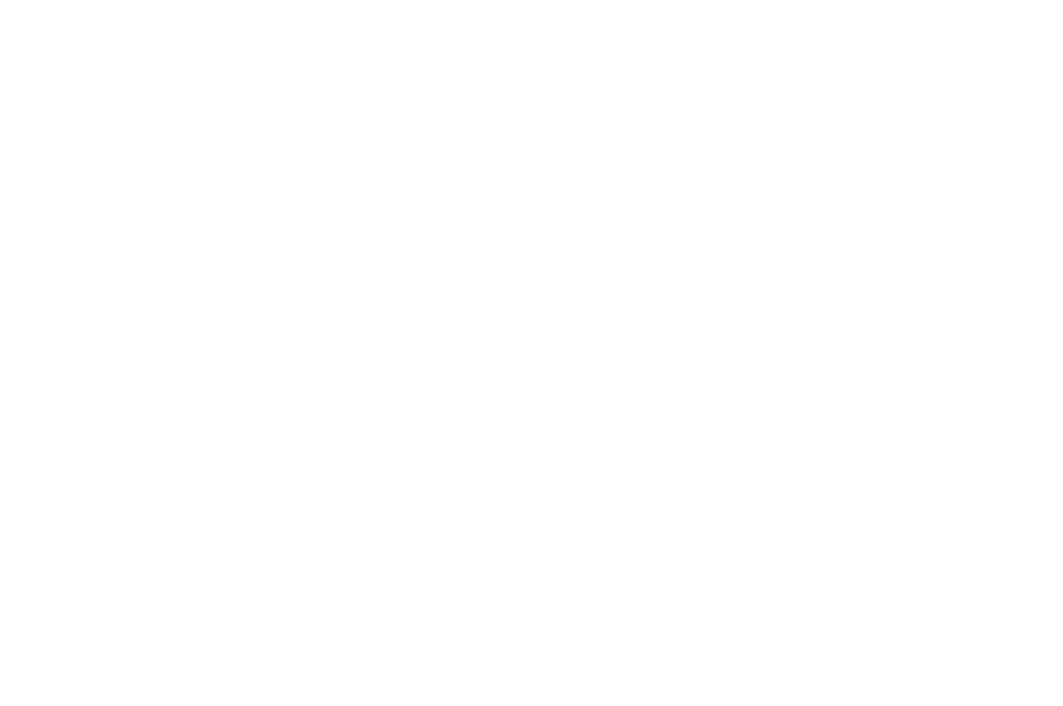
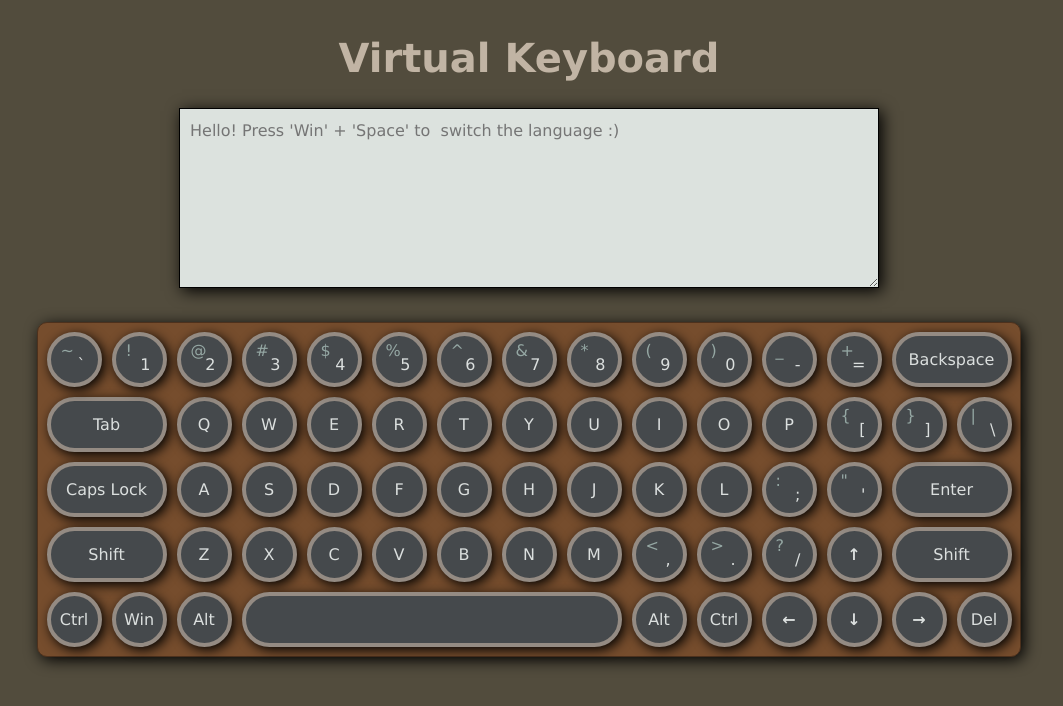
Before and after one commit to vikuli/Virtual-Keyboard, a plain HTML site: page keyboard/index.html in a window 1280 px wide. Shown: the whole page, without its empty margins (111-1174 px from the left). Drawn offline with Linux system fonts and the light colour scheme.

Commit message:
refactor: add content on page

```diff
--- a/keyboard/index.html
+++ b/keyboard/index.html
@@ -9,6 +9,74 @@
     <link rel="stylesheet" href="style.css">
 </head>
 <body>
+    <h1 class="title">Virtual Keyboard</h1>
+    <textarea name="text" class="textarea" placeholder="Hello! Press 'Win' + 'Space' to  switch the language :)" autofocus></textarea>
+    <div class="key_container">
+        <div class="key dbl_key"><span class="symbol1">~</span><span class="symbol2">`</span></div>
+        <div class="key dbl_key"><span class="symbol1">!</span><span class="symbol2">1</span></div>
+        <div class="key dbl_key"><span class="symbol1">@</span><span class="symbol2">2</span></div>
+        <div class="key dbl_key"><span class="symbol1">#</span><span class="symbol2">3</span></div>
+        <div class="key dbl_key"><span class="symbol1">$</span><span class="symbol2">4</span></div>
+        <div class="key dbl_key"><span class="symbol1">%</span><span class="symbol2">5</span></div>
+        <div class="key dbl_key"><span class="symbol1">^</span><span class="symbol2">6</span></div>
+        <div class="key dbl_key"><span class="symbol1">&</span><span class="symbol2">7</span></div>
+        <div class="key dbl_key"><span class="symbol1">*</span><span class="symbol2">8</span></div>
+        <div class="key dbl_key"><span class="symbol1">(</span><span class="symbol2">9</span></div>
+        <div class="key dbl_key"><span class="symbol1">)</span><span class="symbol2">0</span></div>
+        <div class="key dbl_key"><span class="symbol1">_</span><span class="symbol2">-</span></div>
+        <div class="key dbl_key"><span class="symbol1">+</span><span class="symbol2">=</span></div>
+        <div class="key key_2x">Backspace</div>
+        <div class="key key_2x">Tab</div>
+        <div class="key">Q</div>
+        <div class="key">W</div>
+        <div class="key">E</div>
+        <div class="key">R</div>
+        <div class="key">T</div>
+        <div class="key">Y</div>
+        <div class="key">U</div>
+        <div class="key">I</div>
+        <div class="key">O</div>
+        <div class="key">P</div>
+        <div class="key dbl_key"><span class="symbol1">{</span><span class="symbol2">[</span></div>
+        <div class="key dbl_key"><span class="symbol1">}</span><span class="symbol2">]</span></div>
+        <div class="key dbl_key"><span class="symbol1">|</span><span class="symbol2">\</span></div>
+        <div class="key key_2x">Caps Lock</div>
+        <div class="key">A</div>
+        <div class="key">S</div>
+        <div class="key">D</div>
+        <div class="key">F</div>
+        <div class="key">G</div>
+        <div class="key">H</div>
+        <div class="key">J</div>
+        <div class="key">K</div>
+        <div class="key">L</div>
+        <div class="key dbl_key"><span class="symbol1">:</span><span class="symbol2">;</span></div>
+        <div class="key dbl_key"><span class="symbol1">"</span><span class="symbol2">'</span></div>
+        <div class="key key_2x">Enter</div>
+        <div class="key key_2x">Shift</div>
+        <div class="key">Z</div>
+        <div class="key">X</div>
+        <div class="key">C</div>
+        <div class="key">V</div>
+        <div class="key">B</div>
+        <div class="key">N</div>
+        <div class="key">M</div>
+        <div class="key dbl_key"><span class="symbol1"><</span><span class="symbol2">,</span></div>
+        <div class="key dbl_key"><span class="symbol1">></span><span class="symbol2">.</span></div>
+        <div class="key dbl_key"><span class="symbol1">?</span><span class="symbol2">/</span></div>
+        <div class="key arrow">↑</div>
+        <div class="key key_2x">Shift</div>
+        <div class="key">Ctrl</div>
+        <div class="key">Win</div>
+        <div class="key">Alt</div>
+        <div class="key key_6x"></div>
+        <div class="key">Alt</div>
+        <div class="key">Ctrl</div>
+        <div class="key arrow">←</div>
+        <div class="key arrow">↓</div>
+        <div class="key arrow">→</div>
+        <div class="key">Del</div>
+    </div>
     <script src="script.js"></script>
 </body>
 </html>
--- a/keyboard/style.css
+++ b/keyboard/style.css
@@ -0,0 +1,104 @@
+html {
+    box-sizing: border-box;
+    scroll-behavior: smooth;
+}
+*, *::before, *::after {
+    box-sizing: inherit;
+}
+
+body{
+    text-align: center;
+    background-color: #524c3d;
+}
+
+.title{
+    margin: 0;
+    font-family:'Lucida Sans Unicode', sans-serif;
+    color: #c1b4a4;
+    font-size: 40px;
+    line-height: 100px;
+}
+
+.textarea{
+    width: 700px;
+    height: 180px;
+    padding: 10px;
+    margin-bottom: 30px;
+    border: solid 1px #000000;
+    font-family:'Lucida Sans Unicode', sans-serif;
+    color: #000000;
+    font-size: 16px;
+    line-height: 24px;
+    background-color: #ecf3f1e5;
+    transition: 0.5s ease-in-out;
+}
+
+.textarea:focus{
+    outline: none;
+    box-shadow: 3px 3px 15px 0px #000000;
+}
+
+.key_container{
+    width: 984px;
+    height: 335px;
+    margin: 0 auto;
+    display: flex;
+    flex-wrap: wrap;
+    justify-content: center;
+    align-content: center;
+    gap: 10px;
+    border: solid 1px #4d311d;
+    background-color: #764d2d;
+    box-shadow: 3px 3px 15px 0px #000000;
+    border-radius: 10px;
+}
+
+.key {
+    width: 55px;
+    height: 55px;
+    border: solid 4px #948b83;
+    border-radius: 50%;
+    background-color: #45494c;
+    box-shadow: 3px 3px 12px 0px #000000;
+    text-align: center;
+    font-family:'Lucida Sans Unicode', sans-serif;
+    color: #dbdfde;
+    font-size: 16px;
+    line-height: 20px;
+    display: flex;
+    justify-content: center;
+    align-items: center;
+    cursor: pointer;
+}
+
+.key_2x{
+    width: 120px;
+    border-radius: 50px;
+}
+
+.key_6x{
+    width: 380px;
+    border-radius: 50px;
+}
+
+.dbl_key{
+    position: relative;
+}
+
+.symbol1{
+    position: absolute;
+    top: 5px;
+    left: 10px;
+    font-size: 16px;
+    color: #c0dad3a6;
+}
+
+.symbol2{
+    position: absolute;
+    bottom: 8px;
+    right: 12px;
+}
+
+.arrow{
+    font-weight: bold;
+}
```
